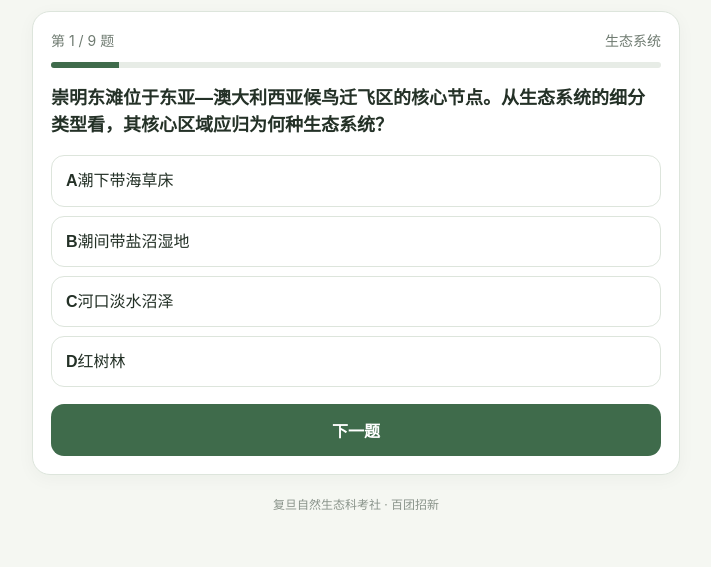
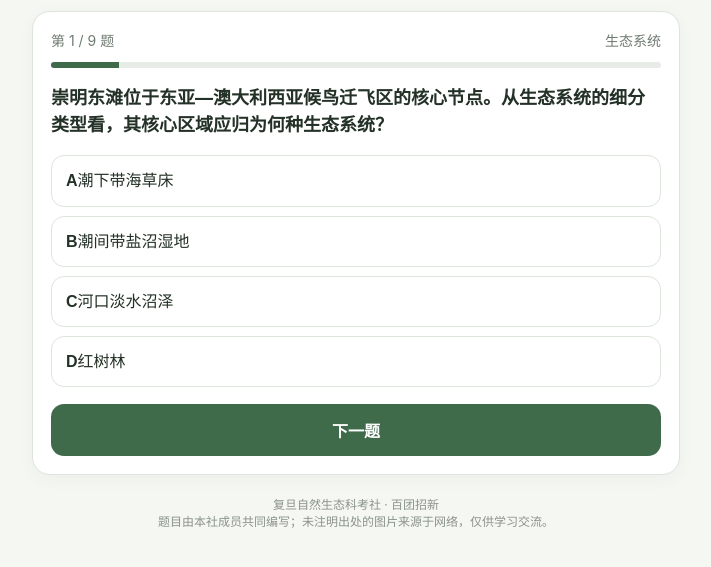
Before and after one commit to XiangruZhao/fudan-ecology-quiz, a plain HTML site: page index.html in a window 1280 px wide. Shown: the part 155-722 px from the top of the page, without its empty margins (284-995 px from the left). Drawn offline with Linux system fonts and the light colour scheme.

Commit message:
Enhance footer with source and authorship details
Added additional footer information regarding the source of images and authorship.

```diff
--- a/index.html
+++ b/index.html
@@ -16,7 +16,10 @@
 </style></head><body><div class="wrap">
 <section class="hero"><div class="eyebrow">Fudan Ecological Exploration Society</div>
 <h1>自然观察挑战</h1><p>昆虫 · 兽类 · 鸟类 · 两爬 · 植物 · 生态系统</p></section>
-<main id="app"></main><div class="footer">复旦自然生态科考社 · 百团招新</div></div>
+<main id="app"></main><div class="footer">
+  复旦自然生态科考社 · 百团招新<br>
+  题目由本社成员共同编写；未注明出处的图片来源于网络，仅供学习交流。
+</div></div>
 <script>
 let bank=[],current=[],answers=[],index=0;const letters=["A","B","C","D"];
 async function load(){bank=await fetch("questions.json").then(r=>r.json());start()}
```
